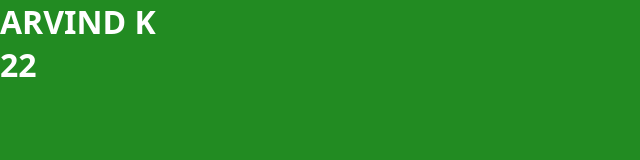
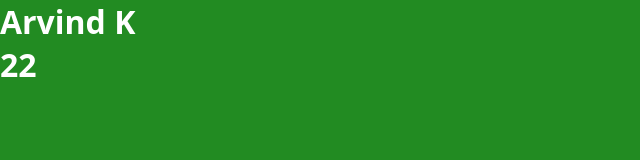
Before and after one commit to Arvindkr123/Doing-Something-Good, a React (Create React App) app: page / in a window 1280 px wide. Shown: the top 160 px of the page, without its empty margins (0-640 px from the left). Built offline with nearby package versions, Linux system fonts and the light colour scheme.

Commit message:
state destructring in react

```diff
--- a/src/App.js
+++ b/src/App.js
@@ -5,7 +5,7 @@ import Hello from './components/Hello';
 const App = () => {
     return (
         <>
-            <Hello name='ARVIND K' age='22' />
+            <Hello/>
         </>
     )
 }
--- a/src/components/Hello.js
+++ b/src/components/Hello.js
@@ -1,13 +1,20 @@
 import React, { Component } from 'react'
 
 export default class Hello extends Component {
+    constructor() {
+        super();
+        this.state = {
+            name: 'Arvind K',
+            age : 22
+        }
+    }
     render() {
-        const { name, age } = this.props;
+        const { name, age } = this.state;
         return (
-            <div>
+            <>
                 <h1>{name}</h1>
                 <h1>{age}</h1>
-            </div>
+            </>
         )
     }
 }
```
